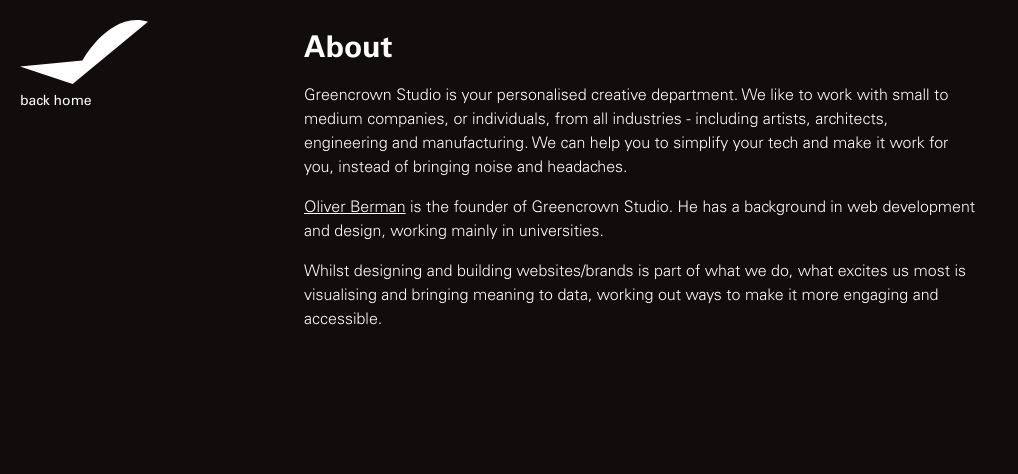
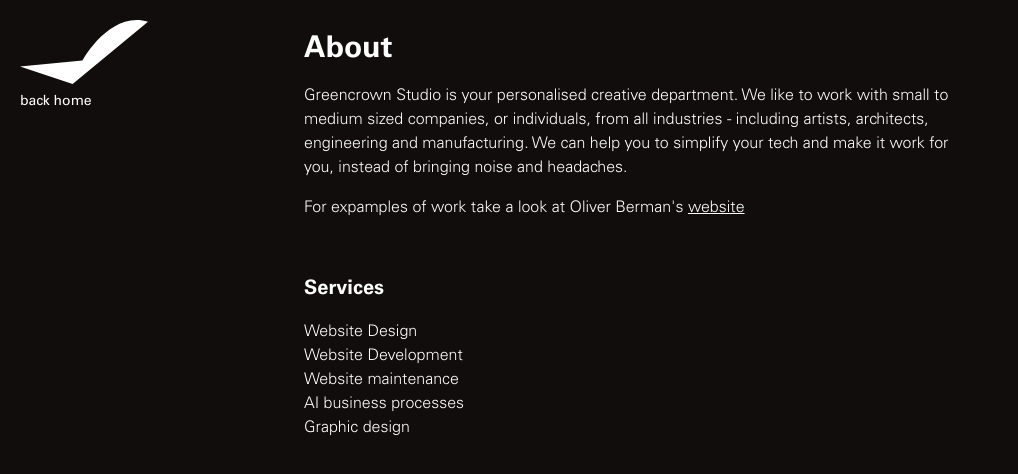
Before and after one commit to OlgitH/studio, a Next.js app: page /about in a window 1280 px wide. Shown: the top 474 px of the page, without its empty margins (0-1018 px from the left). Built offline with nearby package versions, Linux system fonts and the light colour scheme; no server answers.

Commit message:
fix content a bit

```diff
--- a/src/app/about/page.tsx
+++ b/src/app/about/page.tsx
@@ -6,18 +6,25 @@
 		<>
 			<BackHomeLink />
 			<main className="mx-auto flex min-h-dvh max-w-4xl flex-col justify-end overflow-hidden p-6 pb-8 pt-24 md:min-h-0 md:justify-start md:overflow-visible md:p-8">
-                <section className="max-w-2xl font-light">
-<h1 className="text-3xl font-bold mb-4">About</h1>
-				<p className="mb-4 ">
-					Greencrown Studio is your personalised creative department. We like to work with small to medium companies, or individuals, from all industries - including artists, architects, engineering and manufacturing.  We can help you to simplify your tech and make it work for you, instead of bringing noise and headaches.
-				</p>
-                <p className="mb-4">
-                     <Link href="https://www.oliverberman.net" className="underline" target="_blank" rel="noopener noreferrer">Oliver Berman</Link> is the founder of Greencrown Studio. He has a background in web development and design, working mainly in universities.
-                </p>
-
-                <p className="mb-4">Whilst designing and building websites/brands is part of what we do, what excites us most is visualising and bringing meaning to data, working out ways to make it more engaging and accessible. </p>
-
+                <section className="max-w-2xl font-light mb-10 ">
+					<h1 className="text-3xl font-bold mb-4">About</h1>
+					<p className="mb-4 ">
+						Greencrown Studio is your personalised creative department. We like to work with small to medium sized companies, or individuals, from all industries - including artists, architects, engineering and manufacturing.  We can help you to simplify your tech and make it work for you, instead of bringing noise and headaches.
+					</p>
+					<p className="mb-4">
+						For expamples of work take a look at Oliver Berman's <Link href="https://www.oliverberman.net" className="underline" target="_blank" rel="noopener noreferrer">website</Link>
+					</p>
                 </section>
+				<section className="max-w-2xl font-light">
+					<h2 className="mb-4 text-xl font-bold">Services</h2>
+					<ul>
+						<li>Website Design</li>
+						<li>Website Development</li>
+						<li>Website maintenance</li>
+						<li>AI business processes</li>
+						<li>Graphic design</li>
+					</ul>
+				</section>
 
 			</main>
 		</>
--- a/src/app/globals.css
+++ b/src/app/globals.css
@@ -28,6 +28,27 @@
 }
 
 @layer components {
+  .home-main {
+    transition: background-color 0.2s ease, color 0.2s ease;
+  }
+
+  .primary-nav a {
+    text-decoration: none;
+  }
+
+  .brand-icon {
+    transition: filter 0.2s ease;
+  }
+
+  .home-main:has(.primary-nav a:hover) {
+    background-color: #c6ff00;
+    color: #120d0d;
+  }
+
+  .home-main:has(.primary-nav a:hover) .brand-icon {
+    filter: brightness(0);
+  }
+
   .back-home-link {
     @apply fixed top-4 left-4 z-50 flex flex-col items-start gap-2 text-sm xl:top-5 xl:left-5;
   }
--- a/src/app/layout.tsx
+++ b/src/app/layout.tsx
@@ -51,8 +51,8 @@
 });
 
 export const metadata: Metadata = {
-  title: "Greencrown",
-  description: "Creative and experimental studio in Bath, Somerset",
+  title: "Greencrown Studio",
+  description: "Creative website development in Bath, Somerset",
 };
 
 const GA_MEASUREMENT_ID =
--- a/src/app/page.tsx
+++ b/src/app/page.tsx
@@ -3,12 +3,12 @@
 import Logo from "@/../public/logo/logo.svg";
 export default function Home() {
   return (
-    <main className="mx-auto min-h-svh w-full p-[20px] grid gap-x-[20px] gap-y-8 grid-cols-[160px_1fr] grid-rows-[auto_1fr_auto] xl:w-[1580px] xl:gap-y-0 xl:grid-cols-10 xl:grid-rows-[auto_1fr_auto]">
+    <main className="home-main mx-auto min-h-svh w-full p-[20px] grid gap-x-[20px] gap-y-8 grid-cols-[160px_1fr] grid-rows-[auto_1fr_auto] xl:w-[1580px] xl:gap-y-0 xl:grid-cols-10 xl:grid-rows-[auto_1fr_auto]">
       <div className="col-start-1 col-span-4 row-start-1 self-start xl:col-start-2 xl:row-start- xl:self-start">
         <img
           src="/bird-icon.svg"
           alt="Greencrown mark"
-          className="h-auto w-40 xl:w-86"
+          className="brand-icon h-auto w-40 xl:w-86"
         />
       </div>
       <div className="col-start-1 col-span-2 row-start-2 self-start xl:col-start-2 xl:row-start-3 xl:self-start">
@@ -20,29 +20,31 @@
         />
       </div>
       <nav
-        className="col-start-2 row-start-2 self-start justify-self-start xl:col-start-3 xl:row-start-3 xl:self-start"
+        className="primary-nav col-start-2 row-start-2 self-start justify-self-start xl:col-start-3 xl:row-start-3 xl:self-start"
         aria-label="Primary"
       >
         <ul className="flex flex-col gap-1 text-xl leading-none font-light">
           <li>
-            <Link href="/data-visualisation" className="underline whitespace-nowrap">data visualisation</Link>
+            <Link href="/about">about</Link>
           </li>
           <li>
-            <a href="#">visual art</a>
-          </li>
-          <li>
-            <Link href="/photography" className="underline">
-              photography
+            <Link href="/website-maintenance" className="whitespace-nowrap">
+              website maintenance
             </Link>
           </li>
           <li>
-            <Link href="/about" className="underline">about</Link>
+            <Link href="/data-visualisation" className="whitespace-nowrap">data visualisation</Link>
+          </li>
+          <li>
+            <Link href="/photography">
+              photography
+            </Link>
           </li>
         </ul>
       </nav>
       <div className="col-span-2 max-w-[400px] row-start-3 self-end text-base leading-tight xl:col-start-5 xl:row-start-3 xl:col-span-4 xl:self-start">
         <p className="font-light">
-          Greencrown Studio is a design practice based in Bath, Somerset. We specialise in data visualisation, making your data meaningful so your story can be told effectively.
+          Greencrown Studio offers creative website development in Bath, Somerset. We help small businesses to enhance their website and online productivity.
         </p>
       </div>
       <section className="mt-10 row-start-4 xl:col-start-2 font-light">
--- /dev/null
+++ b/src/app/website-maintenance/page.tsx
@@ -0,0 +1,24 @@
+import BackHomeLink from "../components/BackHomeLink";
+import Link from "next/link";
+export default function WebsiteMaintenancePage() {
+	return (
+		<>
+			<BackHomeLink />
+			<main className="mx-auto flex min-h-dvh max-w-4xl flex-col justify-end overflow-hidden p-6 pb-8 pt-24 md:min-h-0 md:justify-start md:overflow-visible md:p-8">
+				<h1 className="text-3xl font-bold mb-4">Website maintenance</h1>
+				<p className="mb-4 max-w-2xl font-light">
+					We have a background in web development and design, building sites from scratch as well as offering ongoing maintenance and content support once they&apos;re live. Whether you need a brand new build or someone to keep an existing site running smoothly, we can help.
+				</p>
+				<p className="mb-8 max-w-2xl font-light">
+					Our maintenance packages start from £300 per month and help keep your site looking fresh, secure and up to date. We handle the technical side, update content as your business changes, and make the whole process easy to use and understand — so you can see, at a glance, how your site is performing.
+				</p>
+				<p className="mb-8 max-w-2xl font-light">
+					As part of the package, we monitor and report on web engagement and traffic, so you can track the real-world impact of the improvements we make over time. Get in touch if you would like to discuss a package tailored to your site.
+				</p>
+				<p className="mb-8">
+						<Link href="https://www.oliverberman.net" className="underline" target="_blank" rel="noopener noreferrer">Website portfolio</Link>
+					</p>
+			</main>
+		</>
+	);
+}
```
